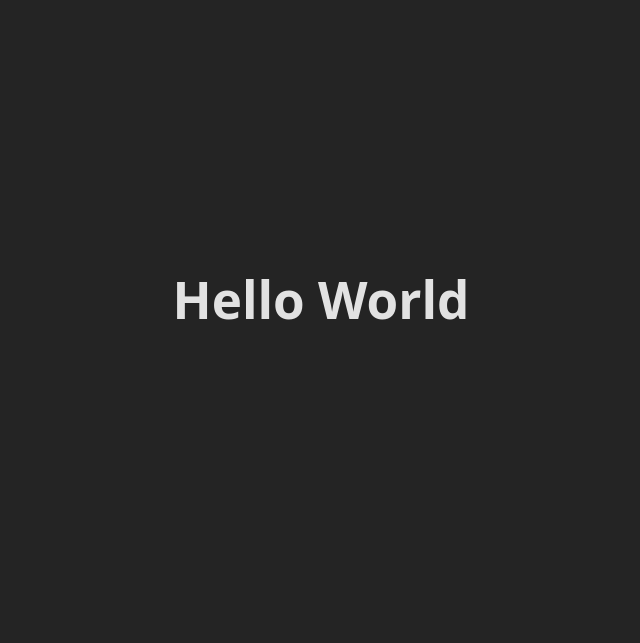
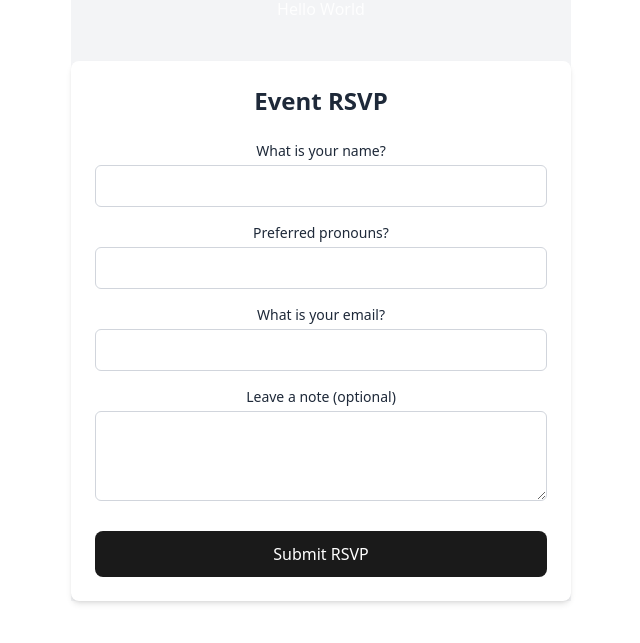
Before and after one commit to Benbrechter/Coral-Party, a React (Vite) app: page /rsvp in a window 1280 px wide. Shown: the part 101-744 px from the top of the page, without its empty margins (319-959 px from the left). Built offline with nearby package versions, Linux system fonts and the light colour scheme.

Commit message:
idek man I am stressed

```diff
--- a/package.json
+++ b/package.json
@@ -21,9 +21,13 @@
     "vite": "^6.2.0"
   },
   "dependencies": {
+    "@tailwindcss/vite": "^4.1.3",
     "animate.css": "^4.1.1",
+    "dotenv": "^16.4.7",
+    "nodemailer": "^6.10.0",
     "react": "^19.1.0",
     "react-dom": "^19.1.0",
-    "react-router-dom": "^7.5.0"
+    "react-router-dom": "^7.5.0",
+    "tailwindcss": "^4.1.3"
   }
 }
--- /dev/null
+++ b/server.js
@@ -0,0 +1,28 @@
+require("dotenv").config();
+const nodemailer = require("nodemailer");
+
+const transporter = nodemailer.createTransport({
+  service: "gmail",
+  auth: {
+    user: process.env.EMAIL_USER, // Your Gmail address
+    pass: process.env.EMAIL_PASS, // App Password
+  },
+});
+
+async function sendEmail(to, subject, text) {
+  try {
+    const mailOptions = {
+      from: process.env.EMAIL_USER,
+      to,
+      subject,
+      text,
+    };
+
+    let info = await transporter.sendMail(mailOptions);
+    console.log("Email sent:", info.response);
+  } catch (error) {
+    console.error("Error sending email:", error);
+  }
+}
+
+module.exports = sendEmail;
--- a/src/index.css
+++ b/src/index.css
@@ -1,3 +1,4 @@
+@import "tailwindcss";
 :root {
   font-family: system-ui, Avenir, Helvetica, Arial, sans-serif;
   line-height: 1.5;
@@ -5,7 +6,7 @@
 
   color-scheme: light dark;
   color: rgba(255, 255, 255, 0.87);
-  background-color: #242424;
+  /* background-color: #242424; */
 
   font-synthesis: none;
   text-rendering: optimizeLegibility;
@@ -30,10 +31,6 @@ body {
   min-height: 100vh;
 }
 
-h1 {
-  font-size: 3.2em;
-  line-height: 1.1;
-}
 
 button {
   border-radius: 8px;
@@ -53,3 +50,20 @@ button:focus,
 button:focus-visible {
   outline: 4px auto -webkit-focus-ring-color;
 }
+
+.home-pg{
+  display: flex;
+  flex-direction: column;
+}
+.img-container{
+  height: 800px;
+}
+.home-pg button{
+  margin-top: 20px;
+  height: 50px;
+  width: 80px;
+}
+
+.formbox{
+  width: 500px;
+}
--- a/src/pages/home.jsx
+++ b/src/pages/home.jsx
@@ -7,7 +7,7 @@ export default function Home(){
         <main>
             <Navbar/>
 
-            <div>
+            <div className="home-pg">
              <img  className= "img-container" src={flyer} alt="Flyer" />
              <Link to = '/rsvp'> <button>Rsvp</button> </Link>
 
--- a/src/pages/rsvp.jsx
+++ b/src/pages/rsvp.jsx
@@ -1,16 +1,97 @@
 import Navbar from "./componets/nav-bar"
 
-export default function Rsvp(){
-return(
-    <main>
-       <Navbar/>
+export default function Rsvp() {
+  const handleSubmit = (e) => {
+    e.preventDefault();
+    // Add your form submission logic here
+    console.log("Form submitted");
+  };
 
-        <div>
-            <form action="submit">
+  return (
+    <main className=" bg-gray-100">
+      <Navbar />
 
-            </form>
-        </div>
+      <div className="max-w-2xl mx-auto mt-10 p-6 bg-white rounded-lg shadow-md formbox">
+        <h1 className="text-2xl font-bold mb-6 text-center text-gray-800">Event RSVP</h1>
+
+        <form onSubmit={handleSubmit} className="space-y-4">
+          <div>
+            <label htmlFor="name" className="block text-sm font-medium text-gray-800 mb-1">
+              What is your name?
+            </label>
+            <input
+              type="text"
+              id="name"
+              name="name"
+              required
+              className="w-full px-3 py-2 border border-gray-300 rounded-md text-gray-800"
+            />
+          </div>
+
+          <div>
+            <label htmlFor="pronouns" className="block text-sm font-medium text-gray-800 mb-1">
+              Preferred pronouns?
+            </label>
+            <input
+              type="text"
+              id="pronouns"
+              name="pronouns"
+              className="w-full px-3 py-2 border border-gray-300 rounded-md text-gray-800"
+            />
+          </div>
+
+          <div>
+            <label htmlFor="email" className="block text-sm font-medium text-gray-800 mb-1">
+              What is your email?
+            </label>
+            <input
+              type="email"
+              id="email"
+              name="email"
+              required
+              className="w-full px-3 py-2 border border-gray-300 rounded-md text-gray-800"
+            />
+          </div>
+
+          {/* <div>
+            <label htmlFor="payment" className="block text-sm font-medium text-gray-800 mb-1">
+              Payment
+            </label>
+            <select
+              id="payment"
+              name="payment"
+              className="w-full px-3 py-2 border border-gray-300 rounded-md text-gray-800"
+            >
+              <option value="">Select payment option</option>
+              <option value="cash">Cash</option>
+              <option value="venmo">Venmo</option>
+              <option value="paypal">PayPal</option>
+              <option value="free">Free Entry</option>
+            </select>
+          </div> */}
+
+          <div>
+            <label htmlFor="note" className="block text-sm font-medium text-gray-800 mb-1">
+              Leave a note (optional)
+            </label>
+            <textarea
+              id="note"
+              name="note"
+              rows="3"
+              className="w-full px-3 py-2 border border-gray-300 rounded-md text-gray-800"
+            ></textarea>
+          </div>
+
+          <div className="pt-2">
+            <button
+              type="submit"
+              className="w-full bg-blue-600 text-white py-2 px-4 rounded-md hover:bg-blue-700 transition-colors"
+            >
+              Submit RSVP
+            </button>
+          </div>
+        </form>
+      </div>
     </main>
-
-)
+  );
 }
--- a/vite.config.js
+++ b/vite.config.js
@@ -1,8 +1,13 @@
 import { defineConfig } from 'vite'
+import tailwindcss from '@tailwindcss/vite'
 import react from '@vitejs/plugin-react-swc'
 
 // https://vite.dev/config/
 export default defineConfig({
-  plugins: [react()],
+  plugins:
+  [
+    react(),
+    tailwindcss()
+  ],
   assetsInclude: ["**/*.PNG"]
 })
```
Also changed, not shown: 2 other files (tests, documents, lock files or other folders).
